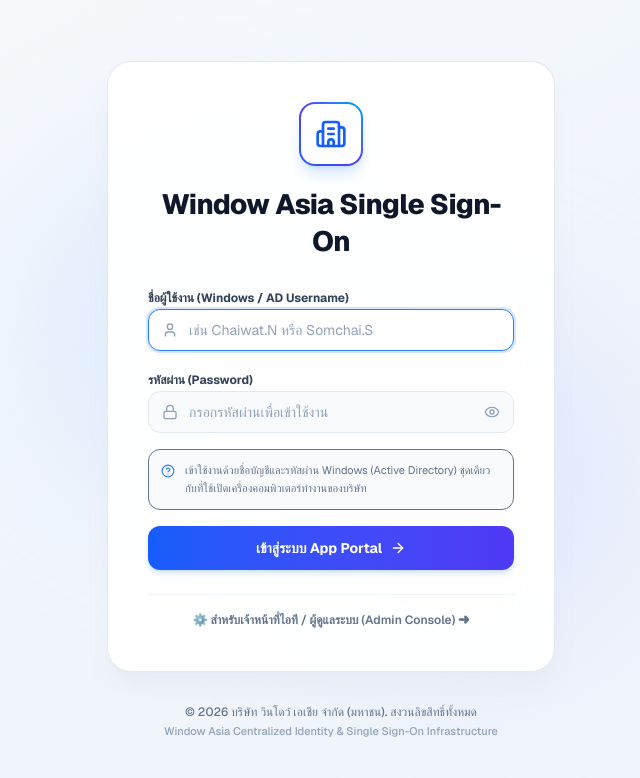
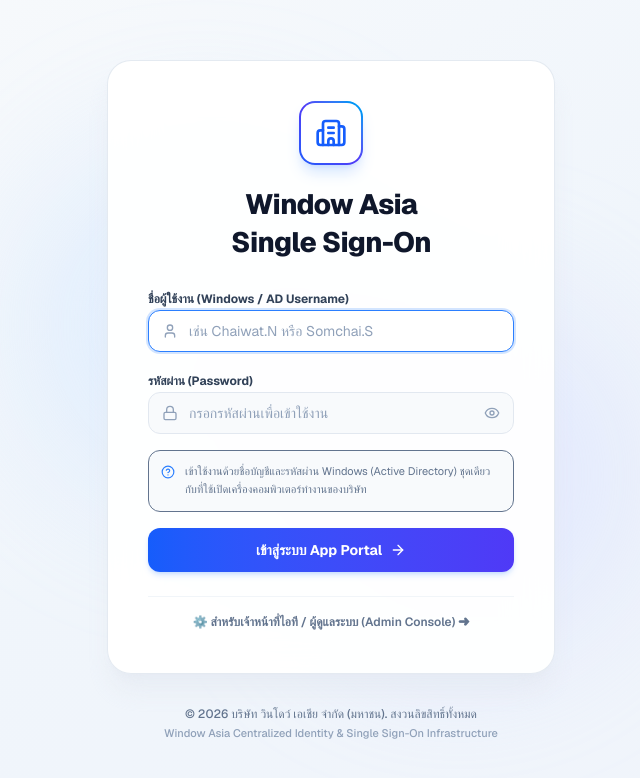
Before and after one commit to nchaiwat/CIAM, a Next.js app in the folder frontend/: page /login in a window 1280 px wide. Shown: the top 778 px of the page, without its empty margins (309-949 px from the left). Built offline with nearby package versions, Linux system fonts and the light colour scheme; no server answers.

Commit message:
style(login): break Single Sign-On into second line for clean visual balance

```diff
--- a/frontend/src/app/login/page.tsx
+++ b/frontend/src/app/login/page.tsx
@@ -108,8 +108,9 @@
             </div>
           </div>
           <div className="pt-2">
-            <h1 className="text-2xl sm:text-[28px] font-extrabold tracking-tight text-slate-900">
-              Window Asia Single Sign-On
+            <h1 className="text-2xl sm:text-[28px] font-extrabold tracking-tight text-slate-900 leading-snug">
+              Window Asia<br />
+              Single Sign-On
             </h1>
           </div>
         </div>
```
